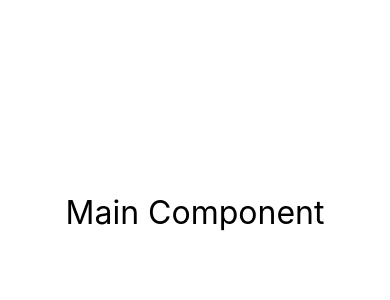
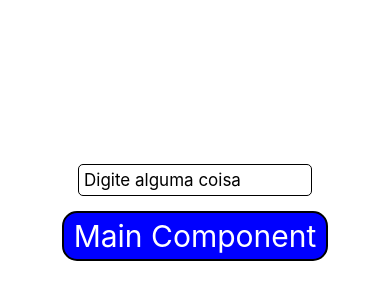
Before and after one commit to fmacedosantos/events, a React Native app: screen / in a window 390 px wide. Shown: the part 210-510 px from the top of the page. Built offline with nearby package versions, Linux system fonts and the light colour scheme.

Commit message:
Eventos interessantes para TextInput

```diff
--- a/App.tsx
+++ b/App.tsx
@@ -1,5 +1,5 @@
 import { StatusBar } from 'expo-status-bar';
-import { StyleSheet, Text, View } from 'react-native';
+import { StyleSheet, Text, TextInput, View } from 'react-native';
 import { handlerAnotherFile } from './src/actions';
 
 export default function App() {
@@ -17,7 +17,12 @@ export default function App() {
       <Text onPress={handlerFunction}>Handler Function</Text>
       <Text onPress={() => handlerFunctionWithParameters(1)}>Handler Function with Parameters</Text>
       <Text onPress={handlerAnotherFile}>Another File</Text> */}
-      <Text style={{fontSize: 32}}
+      <TextInput style={styles.input} placeholder='Digite alguma coisa'
+      onChange={() => {console.log('1. onChange triggered')}}
+      onChangeText={() => {console.log('2. onChangeText triggered')}}
+      onFocus={() => {console.log('onFocus triggered')}}
+      />
+      <Text style={styles.button}
       onPress={() => console.log('2. onPress triggered')}
       onPressIn={() => console.log('1. onPressIn triggered')} // acontece antes do onPress
       onPressOut={() => console.log('3. onPressOut triggered')} // acontece depois do onPress
@@ -35,4 +40,22 @@ const styles = StyleSheet.create({
     alignItems: 'center',
     justifyContent: 'center',
   },
+  button: {
+    fontSize: 30,
+    backgroundColor: 'blue',
+    color: 'white',
+    borderWidth: 2,
+    borderRadius: 15,
+    marginTop: 15,
+    paddingVertical: 5,
+    paddingHorizontal: 10
+  },
+  input: {
+    padding: 5,
+    borderWidth: 1,
+    borderRadius: 5,
+    width: '60%',
+    fontSize: 17,
+    borderColor: 'black'
+  }
 });
```
